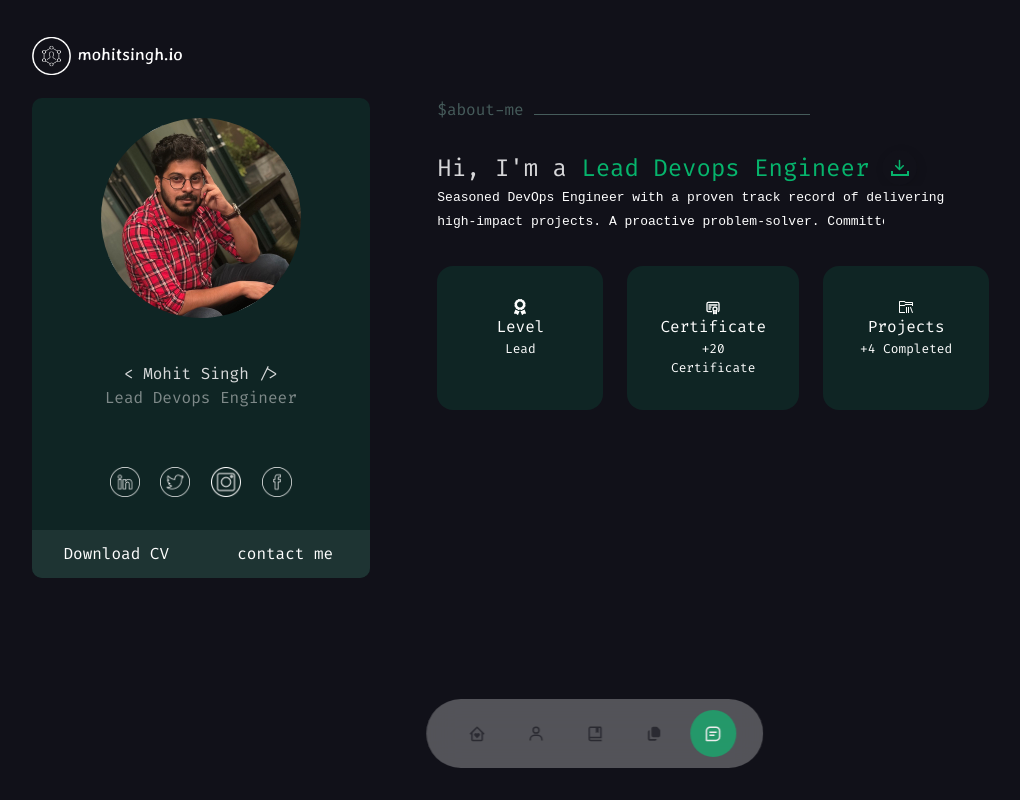
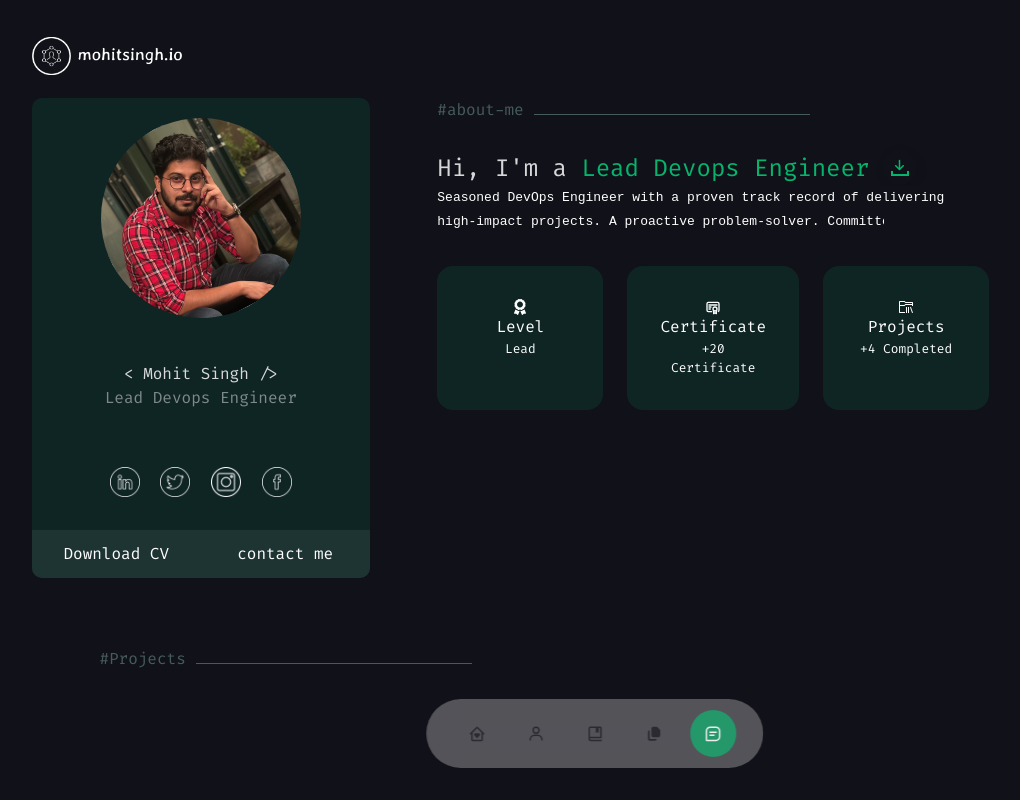
Before and after one commit to ankita219819/portfolio, a React (Create React App) app: page / in a window 1280 px wide. Shown: the whole page, without its empty margins (45-1065 px from the left). Built offline with nearby package versions, Linux system fonts and the light colour scheme; a web font is replaced by a local one.

Commit message:
Removed unused code

```diff
--- a/src/App.js
+++ b/src/App.js
@@ -1,17 +1,17 @@
-import logo from './logo.svg';
 import './App.css';
 import TopBar from './components/topBar';
 import Introduction from './components/introduction';
 import MobileNavbar from './components/mobile-navbar';
+import Projects from './components/projects';
 
 
 function App() {
   return (
     <div className="App" >
-       <MobileNavbar ></MobileNavbar>
+      <MobileNavbar ></MobileNavbar>
       <TopBar></TopBar>
       <Introduction></Introduction>
-
+      <Projects></Projects>
     </div>
   );
 }
--- a/src/components/introduction.js
+++ b/src/components/introduction.js
@@ -1,5 +1,4 @@
 import React, { Component } from 'react'
-import COLORS from '../colors'
 import "../css/introduction.css"
 import { meta, logotext } from "../content"
 import Links from './links';
@@ -65,7 +64,7 @@ export default class Introduction extends Component {
 
                 <div class="content">
                     <div class="sudsection-header-about">
-                        <span>$about-me</span>
+                        <span>#about-me</span>
                     </div>
                     <div class="content-header">
                         <div> Hi, I'm a <span class="highlight">{meta.current_profile}</span> </div>
--- a/src/components/projects.js
+++ b/src/components/projects.js
@@ -0,0 +1,19 @@
+import React, { Component } from 'react'
+import "../css/introduction.css"
+export default class Projects extends Component {
+    render() {
+        return (
+            <div class="project-content" id="project">
+                <div class="content">
+                    <div class="sudsection-header-about">
+                        <span>#Projects</span>
+                    </div>
+                    <div class="projects-cards">
+
+                    </div>
+                </div>
+
+            </div>
+        )
+    }
+}
```
